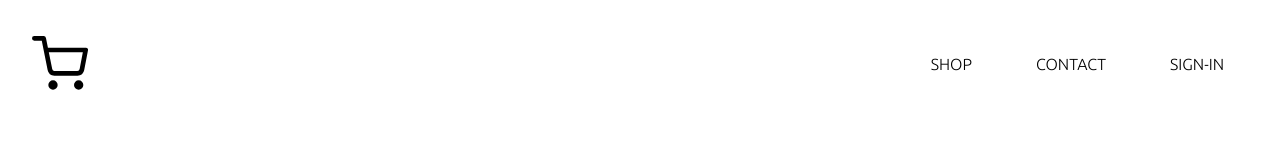
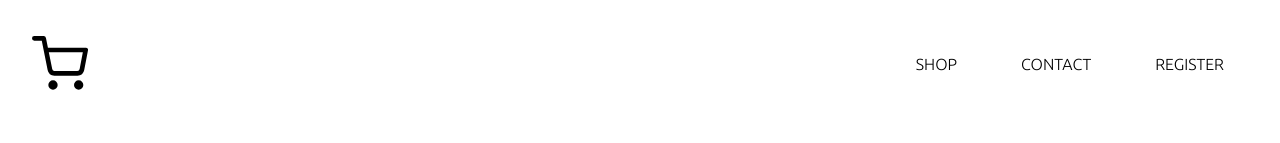
Before and after one commit to fagojs/eCloth, a React (Create React App) app: page / in a window 1280 px wide. Shown: the top 143 px of the page. Built offline with nearby package versions, Linux system fonts and the light colour scheme.

Commit message:
new header name

```diff
--- a/src/components/header/header.component.jsx
+++ b/src/components/header/header.component.jsx
@@ -16,8 +16,8 @@ const Header = () => (
       <Link className="others" to="/contact">
         CONTACT
       </Link>
-      <Link className="others" to="/signin">
-        SIGN-IN
+      <Link className="others" to="/register-form">
+        REGISTER
       </Link>
     </div>
   </div>
```
